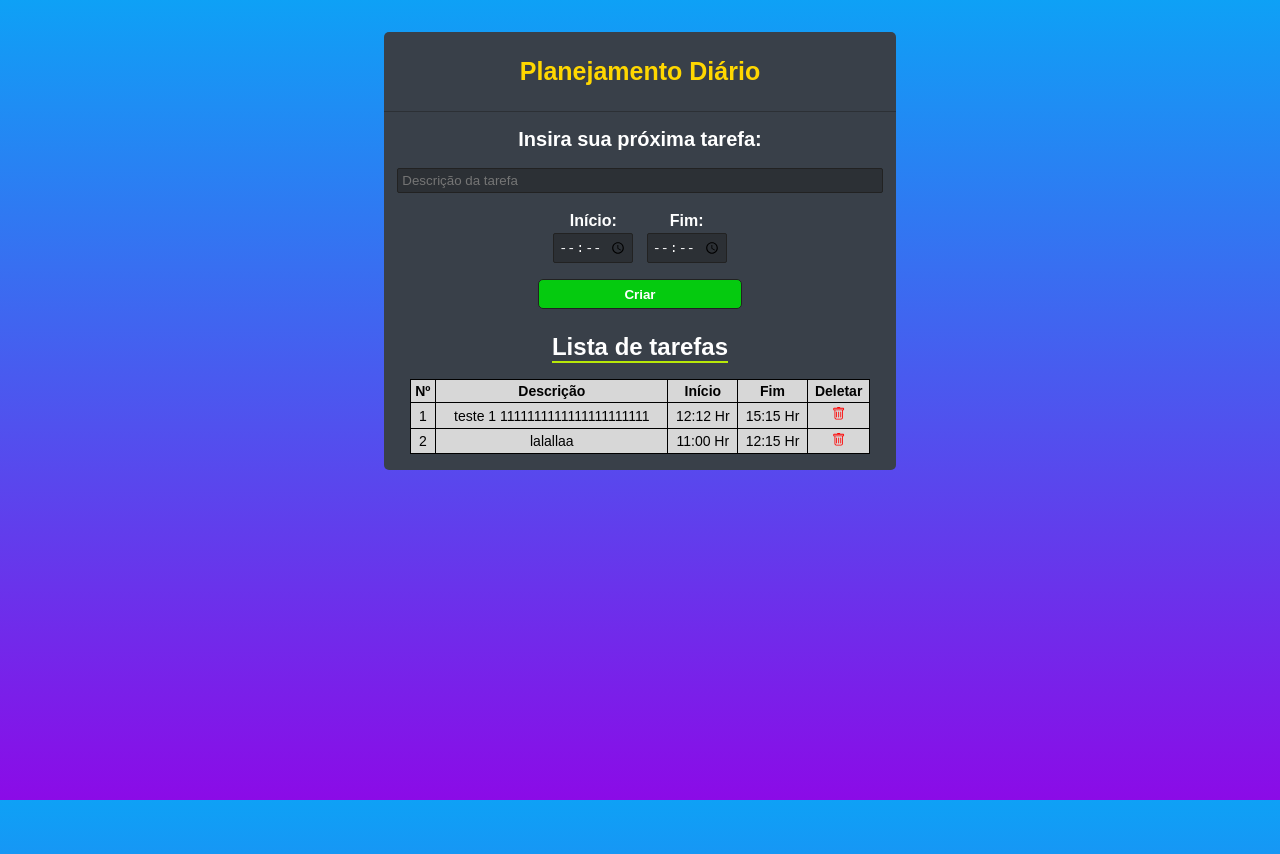
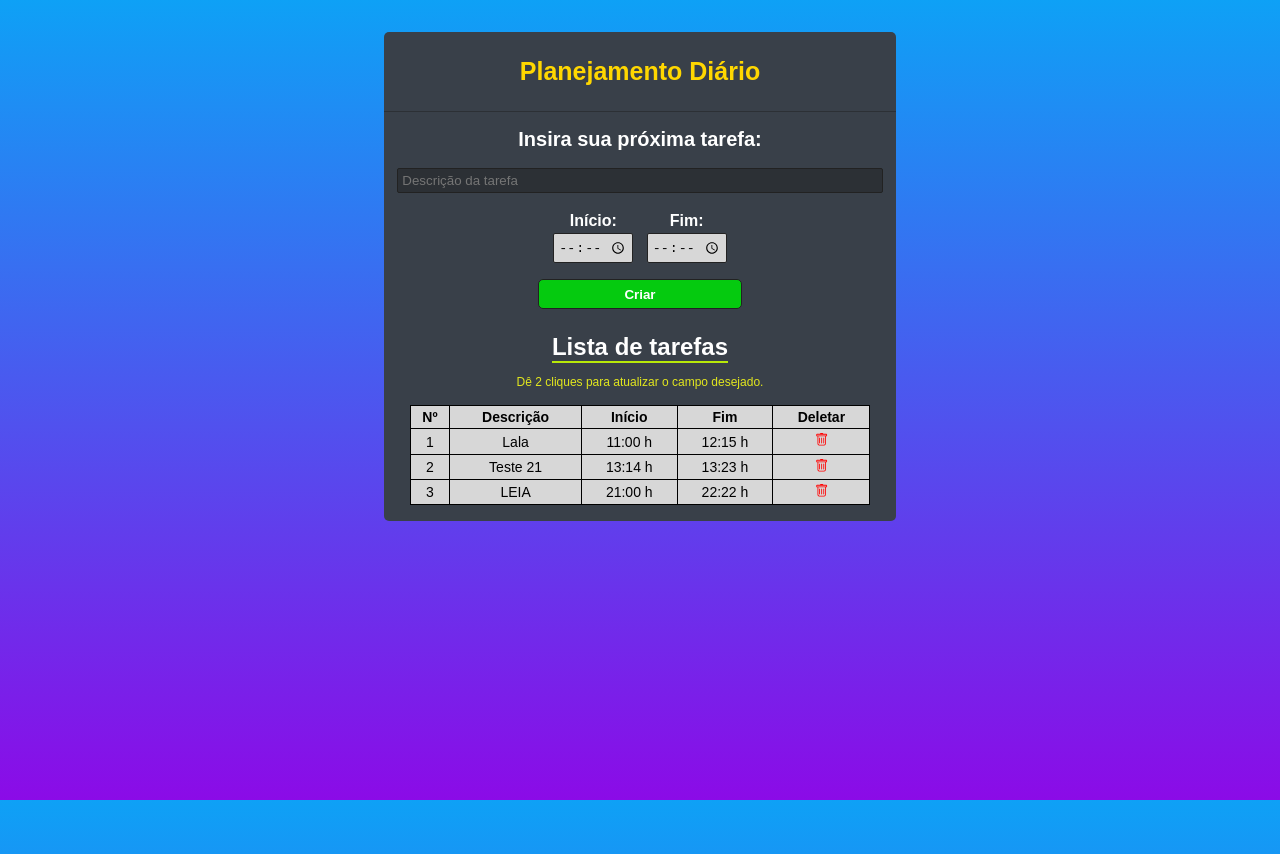
Before and after one commit to Danrlei22/tarefas, a React (Create React App) app: page / in a window 1280 px wide. Shown: the top 854 px of the page. Built offline with nearby package versions, Linux system fonts and the light colour scheme; data requests are answered from the project's data file.

Commit message:
refactor: added double-click editing of fields. Added instructional message above the task table. Implemented mapping to display the column name corresponding to the updated field. Styling of the time input field to improve the interface.

```diff
--- a/data/db.json
+++ b/data/db.json
@@ -1,17 +1,24 @@
 {
   "todos": [
     {
-      "id": "4c2e",
-      "title": "teste 1 1111111111111111111111",
-      "startTime": "12:12",
-      "endTime": "15:15",
+      "id": "3c29",
+      "title": "Lala",
+      "startTime": "11:00",
+      "endTime": "12:15",
       "done": false
     },
     {
-      "id": "3c29",
-      "title": "lalallaa",
-      "startTime": "11:00",
-      "endTime": "12:15",
+      "id": "eb92",
+      "title": "Teste 21",
+      "startTime": "13:14",
+      "endTime": "13:23",
+      "done": false
+    },
+    {
+      "id": "d82b",
+      "title": "LEIA",
+      "startTime": "21:00",
+      "endTime": "22:22",
       "done": false
     }
   ]
--- a/src/App.css
+++ b/src/App.css
@@ -1,15 +1,22 @@
-.App{
+.App {
   width: 40%;
   margin: 2em auto;
   background-color: #394049;
   border-radius: 5px;
-    color: #FFF;
+  color: #fff;
   display: flex;
   flex-direction: column;
 }
 
-.titleList{
+.titleList {
   margin: 0 auto;
   border-bottom: 2px solid #b8e809;
   margin-top: 1em;
 }
+
+.instruction {
+    font-size: 12px;
+    text-align: center;
+    margin-bottom: 0;
+    color: #e2e61e;
+}
--- a/src/App.js
+++ b/src/App.js
@@ -64,6 +64,36 @@ function App() {
     }
   };
 
+  const fieldNames = {
+    title: "Descrição",
+    startTime: "Início",
+    endTime: "Fim",
+  };
+
+  const handleUpdate = async (id, updateFields, index) => {
+    const response = await fetch(`${API}/todos/${id}`, {
+      method: "PATCH",
+      body: JSON.stringify(updateFields),
+      headers: {
+        "content-type": "application/json",
+      },
+    });
+
+    if (response.ok) {
+      const updateTodo = await response.json();
+      setTodos((prevTodos) =>
+        prevTodos.map((todo) => (todo.id === id ? updateTodo : todo))
+      );
+      const updateField = Object.keys(updateFields)[0]; // Campo que atualizou
+      const fieldName = fieldNames[updateField];
+      toast.success(
+        `Tarefa "N°${index + 1}" atualizado o campo "${fieldName}"!`
+      );
+    } else {
+      toast.error("Erro ao atualizar");
+    }
+  };
+
   useEffect(() => {
     fetchTodos();
   }, []);
@@ -80,7 +110,13 @@ function App() {
         setEndTime={setEndTime}
       />
       <h2 className="titleList">Lista de tarefas</h2>
-      <TodoList todos={todos} onDelete={handleDelete} loading={loading} />
+      <p className="instruction">Dê 2 cliques para atualizar o campo desejado.</p>
+      <TodoList
+        todos={todos}
+        onDelete={handleDelete}
+        onUpdate={handleUpdate}
+        loading={loading}
+      />
       <ToastContainer position="bottom-center" autoClose={5000} />
     </div>
   );
--- a/src/components/TodoForm.module.css
+++ b/src/components/TodoForm.module.css
@@ -42,6 +42,11 @@
   width: 70px;
 }
 
+.formControl input[type= "time"]{
+  background-color: #d7d7d7;
+  color: #000;
+}
+
 .formControl input {
   border: 1px solid #222;
   border-radius: 2px;
--- a/src/components/TodoList.jsx
+++ b/src/components/TodoList.jsx
@@ -1,9 +1,30 @@
+import { useState } from "react";
 import Loading from "./Loading";
 
 import styles from "./TodoList.module.css";
 import { BsTrash } from "react-icons/bs";
+import { toast } from "react-toastify";
 
-const TodoList = ({ todos, onDelete, loading }) => {
+const TodoList = ({ todos, onDelete, onUpdate, loading }) => {
+  const [editing, setEditing] = useState({ id: null, field: null, value: "" });
+
+  const handleDoubleClick = (todo, field) => {
+    setEditing({ id: todo.id, field, value: todo[field] });
+  };
+
+  const handleBlur = async (id, field, index) => {
+    if (editing.value.trim() !== "") {
+      await onUpdate(id, { [field]: editing.value }, index);
+    }else{
+      toast.error("O campo não pode ser vazio!");
+    }
+    setEditing({ id: null, field: null, value: "" });
+  };
+
+  const handleChange = (e) => {
+    setEditing((prev) => ({ ...prev, value: e.target.value }));
+  };
+
   if (loading) {
     return <Loading />;
   }
@@ -28,9 +49,44 @@ const TodoList = ({ todos, onDelete, loading }) => {
           {todos.map((todo, index) => (
             <tr key={todo.id}>
               <td>{index + 1}</td>
-              <td>{todo.title}</td>
-              <td>{todo.startTime} Hr</td>
-              <td>{todo.endTime} Hr</td>
+              <td onDoubleClick={() => handleDoubleClick(todo, "title")}>
+                {editing.id === todo.id && editing.field === "title" ? (
+                  <input
+                    value={editing.value}
+                    onChange={handleChange}
+                    onBlur={() => handleBlur(todo.id, "title", index)}
+                    autoFocus
+                  />
+                ) : (
+                  todo.title
+                )}
+              </td>
+              <td onDoubleClick={() => handleDoubleClick(todo, "startTime")}>
+                {editing.id === todo.id && editing.field === "startTime" ? (
+                  <input
+                    type="time"
+                    value={editing.value}
+                    onChange={handleChange}
+                    onBlur={() => handleBlur(todo.id, "startTime", index)}
+                    autoFocus
+                  />
+                ) : (
+                  `${todo.startTime} h`
+                )}
+              </td>
+              <td onDoubleClick={() => handleDoubleClick(todo, "endTime")}>
+                {editing.id === todo.id && editing.field === "endTime" ? (
+                  <input
+                    type="time"
+                    value={editing.value}
+                    onChange={handleChange}
+                    onBlur={() => handleBlur(todo.id, "endTime", index)}
+                    autoFocus
+                  />
+                ) : (
+                  `${todo.endTime} h`
+                )}
+              </td>
               <td>
                 <button
                   className={styles.iconDeleteTable}
```
Also changed, not shown: src/components/TodoItem.jsx (deleted, +0 -14 lines), src/components/TodoItem.module.css (deleted). Lines whose indentation alone changed are shown as unchanged.
